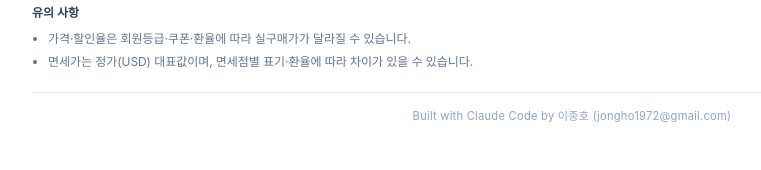
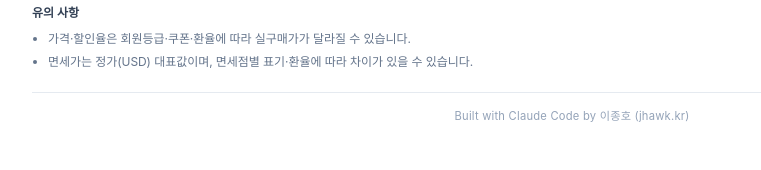
Before and after one commit to jongho1972/smart-duty-free, a FastAPI app: page / in a window 1280 px wide. Shown: the part 778-948 px from the top of the page, without its empty margins (68-829 px from the left). Run offline with FastAPI, Linux system fonts and the light colour scheme; some web fonts are replaced.

Commit message:
푸터 연락처를 jhawk.kr 도메인으로 변경
footer의 jongho1972@gmail.com 표기를 jhawk.kr(https://jhawk.kr)로 교체.

Co-Authored-By: Claude Opus 4.8 (1M context) <noreply@anthropic.com>

```diff
--- a/app/templates/index.html
+++ b/app/templates/index.html
@@ -67,7 +67,7 @@ G -SHOCK(MEN)	G SHOCK WATCH</textarea>
         <li>면세가는 정가(USD) 대표값이며, 면세점별 표기·환율에 따라 차이가 있을 수 있습니다.</li>
       </ul>
     </div>
-    <div class="credit">Built with Claude Code by 이종호 (jongho1972@gmail.com)</div>
+    <div class="credit">Built with Claude Code by 이종호 (jhawk.kr)</div>
   </footer>
 
   <script src="/static/app.js?v={{ v }}"></script>
```
